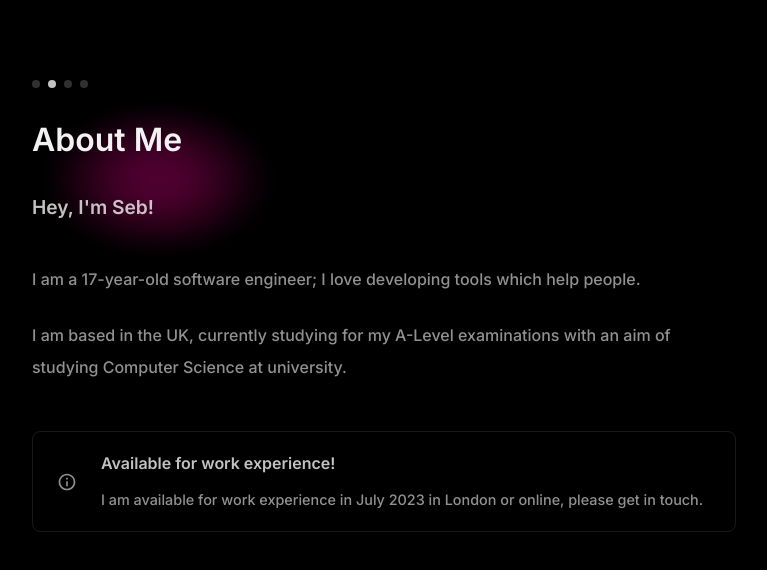
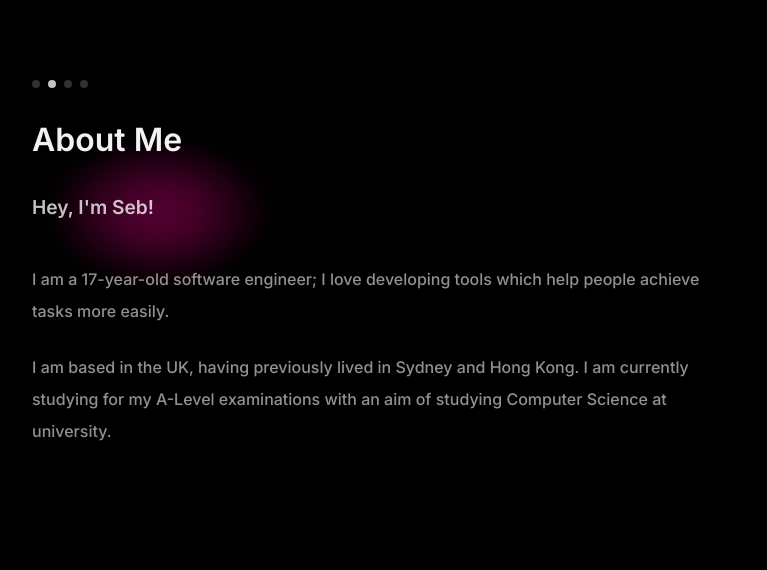
Before and after one commit to sd0e/portfolio, a Next.js app: page /about in a window 1280 px wide. Shown: the top 570 px of the page, without its empty margins (256-1023 px from the left). Built offline with nearby package versions, Linux system fonts and the light colour scheme.

Commit message:
Update information

```diff
--- a/pages/about.tsx
+++ b/pages/about.tsx
@@ -16,9 +16,9 @@ export default function Home() {
         <meta name="viewport" content="width=device-width, initial-scale=1" />
         <link rel="icon" href="/favicon.ico" />
       </Head>
-      <p className={inter.className}>I am a 17-year-old software engineer; I love developing tools which help people.</p>
-      <p className={inter.className} style={{ marginTop: '1.5rem' }}>I am based in the UK, currently studying for my A-Level examinations with an aim of studying Computer Science at university.</p>
-      <InfoBox Title="Available for work experience!" Description="I am available for work experience in July 2023 in London or online, please get in touch." />
+      <p className={inter.className}>I am a 17-year-old software engineer; I love developing tools which help people achieve tasks more easily.</p>
+      <p className={inter.className} style={{ marginTop: '1.5rem' }}>I am based in the UK, having previously lived in Sydney and Hong Kong. I am currently studying for my A-Level examinations with an aim of studying Computer Science at university.</p>
+      {/* <InfoBox Title="Available for work experience!" Description="I am available for work experience in July 2023 in London or online, please get in touch." /> */}
     </Layout>
   )
 }
--- a/styles/globals.css
+++ b/styles/globals.css
@@ -56,3 +56,8 @@ p {
   line-height: 2rem;
   font-weight: 500;
 }
+
+img {
+  max-width: 100%;
+  margin: 2rem auto;
+}
```
Also changed, not shown: projects/live-transit.md (+3 -1 lines), public/images/live-transit.png (added).
